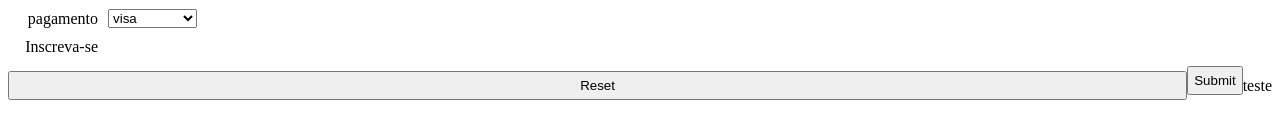
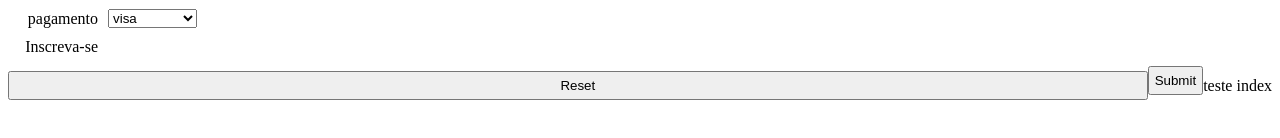
Before and after one commit to GuaraCrz/sitegabi, a plain HTML site: page Teste.html in a window 1280 px wide. Shown: the part 432-570 px from the top of the page. Drawn offline with Linux system fonts and the light colour scheme.

Commit message:
Inddex mudança nome

```diff
--- a/Teste.html
+++ b/Teste.html
@@ -99,5 +99,5 @@
         </div>
     </form>
 </body>
-teste
+teste index
 </html>
```
